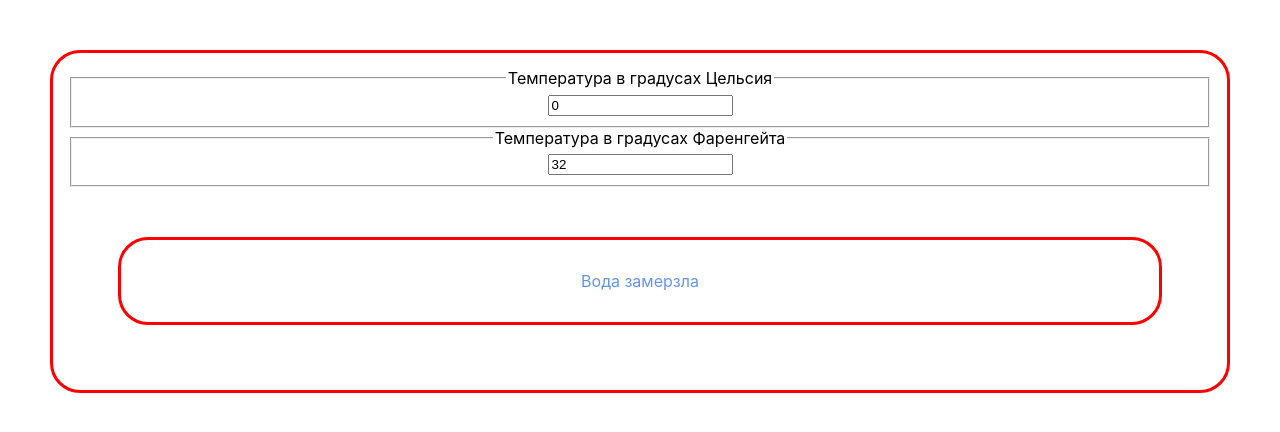
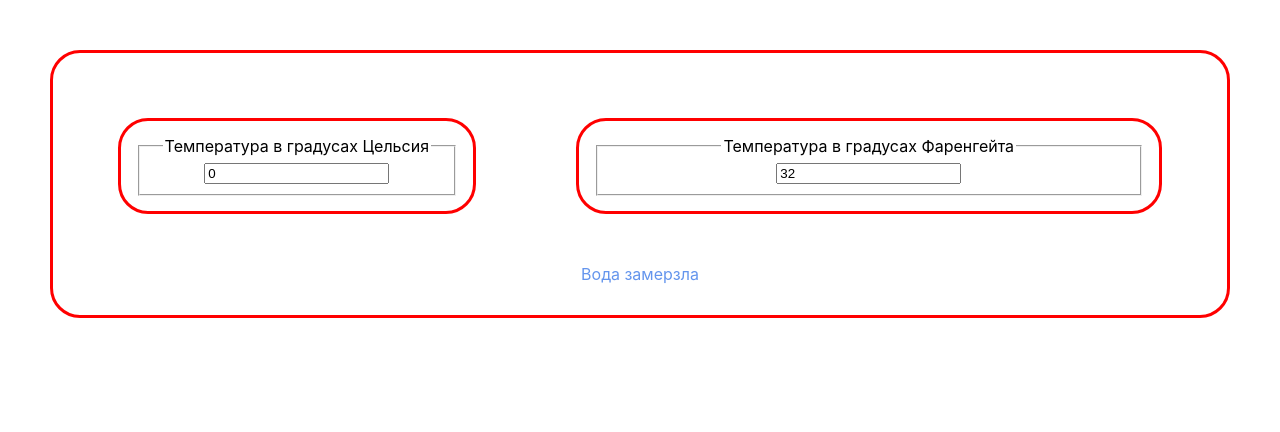
Before and after one commit to aprricod/react_lection7, a React (Create React App) app: page / in a window 1280 px wide. Shown: the top 432 px of the page. Built offline with nearby package versions, Linux system fonts and the light colour scheme.

Commit message:
композиция работает

```diff
--- a/src/Components/Calcualtor.js
+++ b/src/Components/Calcualtor.js
@@ -1,8 +1,9 @@
 import React, { Component } from "react";
+import { CELSIUS, FAHRENHEIT } from "../consts";
 import { Boiling } from "./Boiling";
+import { SplitPanel } from "./SplitPanel";
+import "./SplitPanel.css";
 import Temperature from "./Temperature";
-import { CELSIUS, FAHRENHEIT } from "../consts";
-import { Panel } from "./Panel";
 
 export default class Calcualtor extends Component {
   constructor(props) {
@@ -50,6 +51,8 @@ export default class Calcualtor extends Component {
         : temperature;
     return (
       <React.Fragment>
+        <SplitPanel
+          left={
             <Temperature
               scale={CELSIUS}
               temperature={celsius}
@@ -57,6 +60,8 @@ export default class Calcualtor extends Component {
                 this.setState({ scale: CELSIUS, temperature });
               }}
             />
+          }
+          right={
             <Temperature
               scale={FAHRENHEIT}
               temperature={fahrenheit}
@@ -64,9 +69,10 @@ export default class Calcualtor extends Component {
                 this.setState({ scale: FAHRENHEIT, temperature });
               }}
             />
-        <Panel>
+          }
+        ></SplitPanel>
+
         <Boiling celsius={celsius} />
-        </Panel>
       </React.Fragment>
     );
   }
--- a/src/Components/SplitPanel.js
+++ b/src/Components/SplitPanel.js
@@ -1,6 +1,14 @@
 import React from "react";
+import { Panel } from "./Panel";
 import "./SplitPanel.css";
 
-export const SplitPanel = ({ children }) => (
-  <div className="container"> {children}</div>
+export const SplitPanel = ({ left, right }) => (
+  <div className="split-panel">
+    <div className="split-panel-left">
+      <Panel>{left}</Panel>
+    </div>
+    <div className="split-panel-right">
+      <Panel>{right}</Panel>
+    </div>
+  </div>
 );
```
Lines whose indentation alone changed are shown as unchanged.
